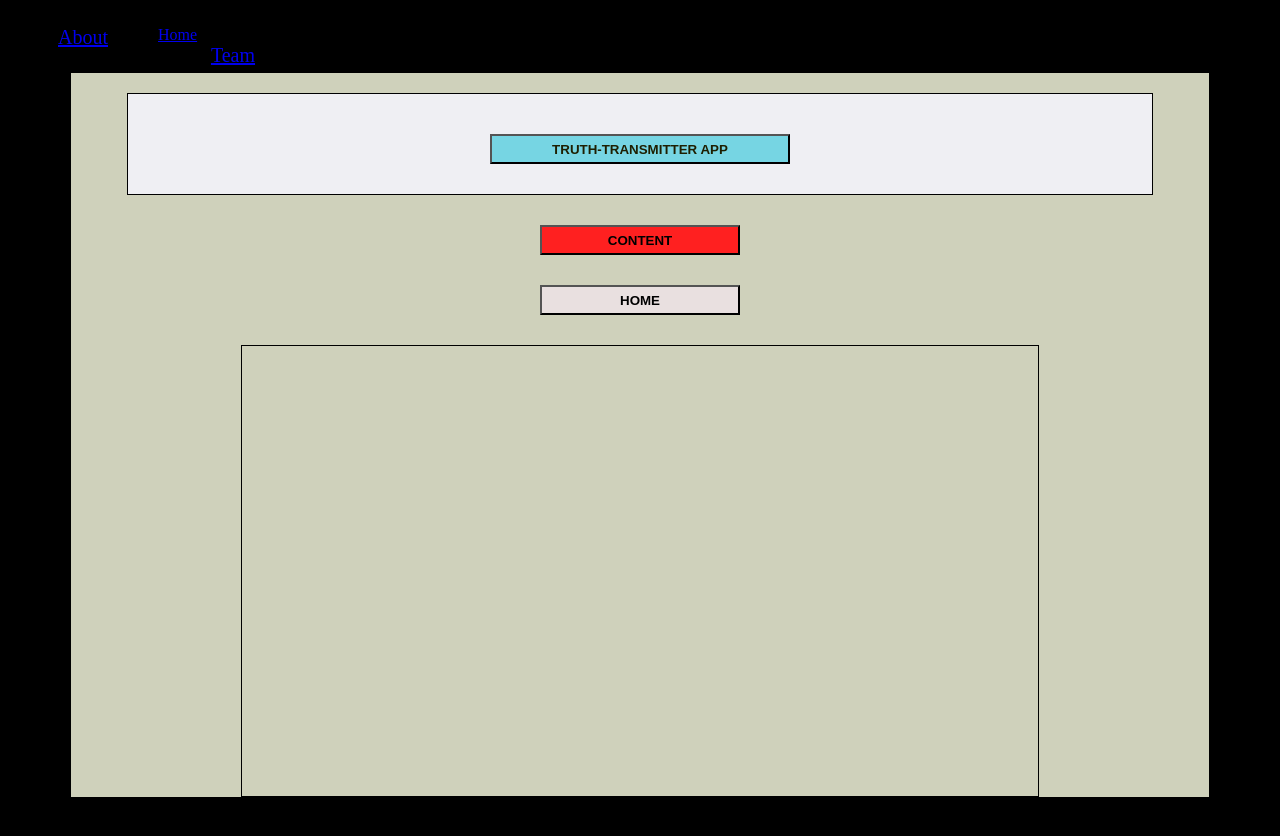
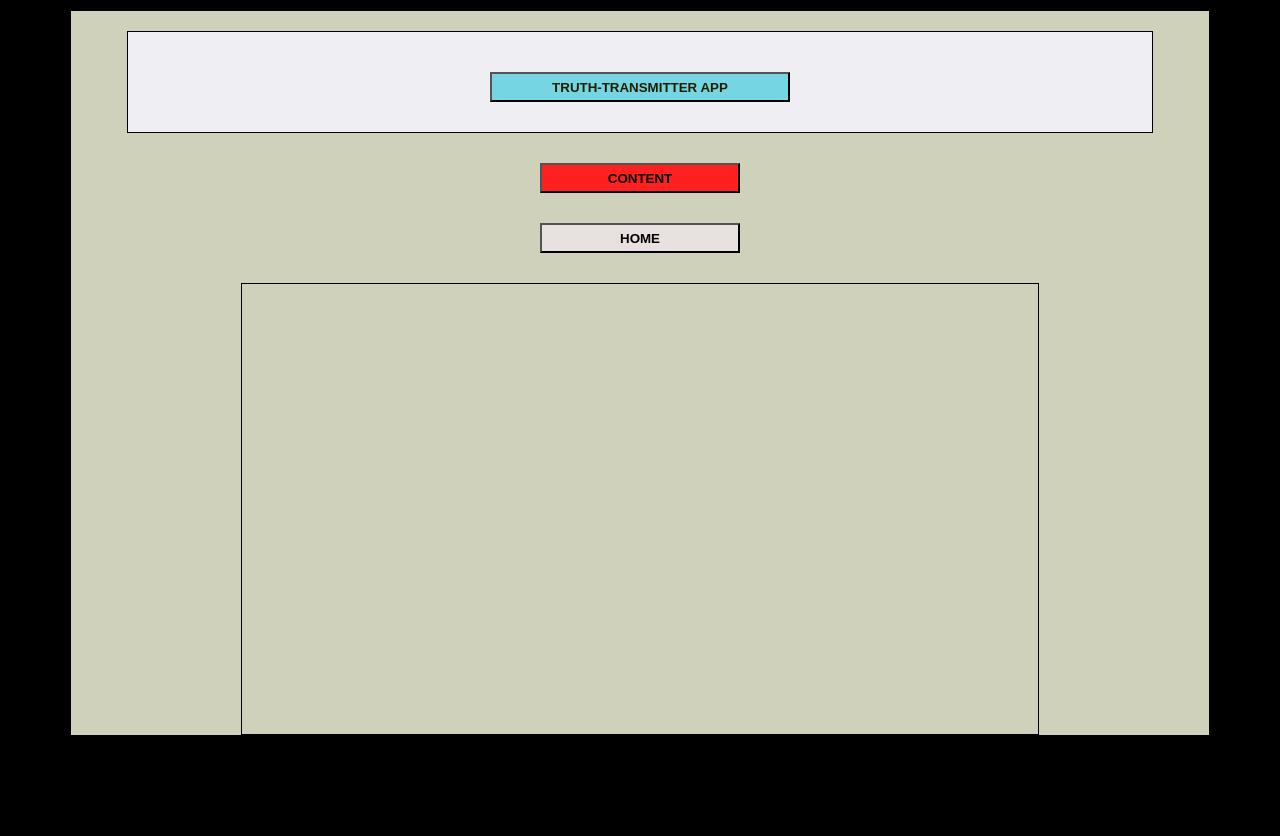
Before and after one commit to Ayanfehub/The-truth-app, a plain HTML site: page Index.html in a window 1280 px wide. After the commit the page ends 800 px from the top, so only its background shows below. Drawn offline with Linux system fonts and the light colour scheme.

Commit message:
Update Index.html

```diff
--- a/Index.html
+++ b/Index.html
@@ -5,21 +5,12 @@
     <meta http-equiv="X-UA-Compatible" content="IE=edge">
     <meta name="viewport" content="width=device-width, initial-scale=1.0">
     <title>The truth app</title>
-    <link href="/css/style.css" rel="stylesheet"/>
+    <link href="/css/style.css" rel="stylesheet">
 
 
     </script>
 </head>
 <body>
-   <-- <ul class="head"
-        <li>  <a href="#">Home</a></li>
-        <LI> <a href="#"> About</a></LI>
-        <ul>
-            <li> <a href="#">Team</a></li>
-        </ul>
-
-    </ul> -->
-
 
     <div id="container">
         <div id="header">
```
